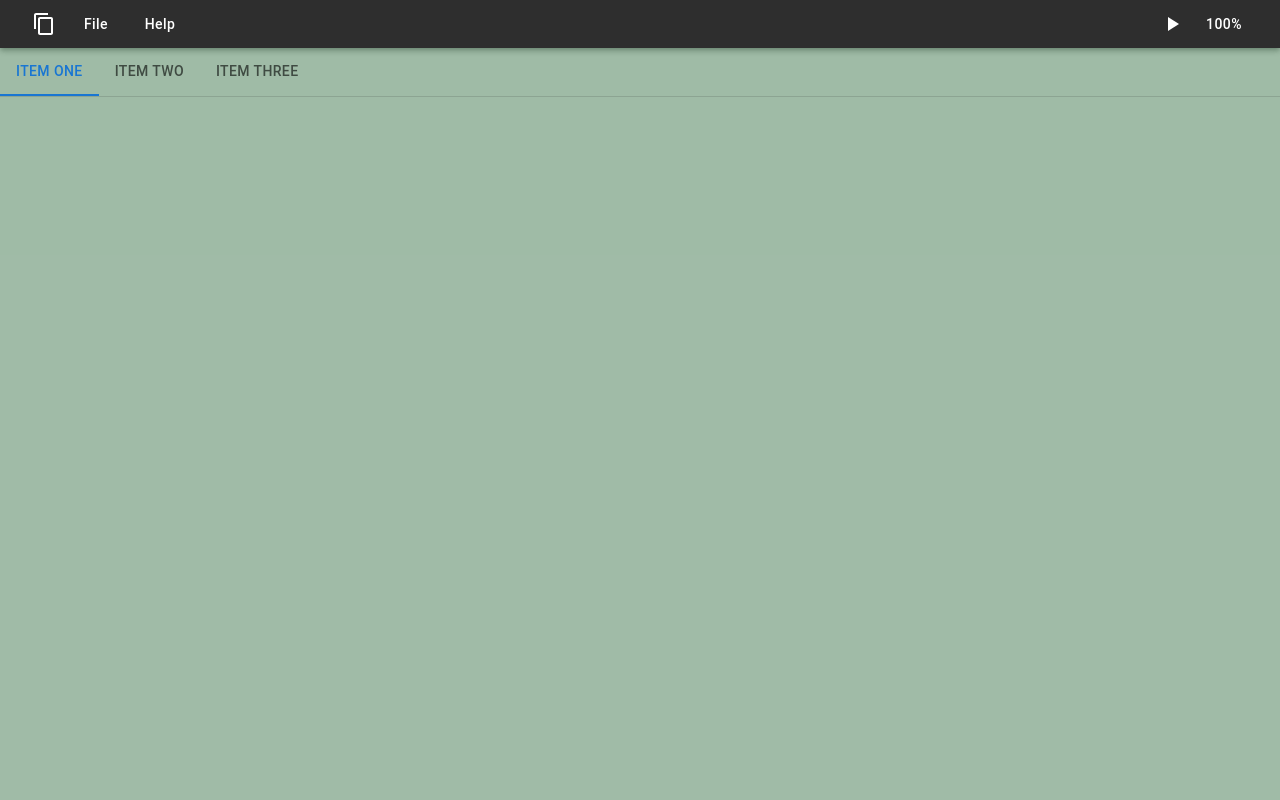
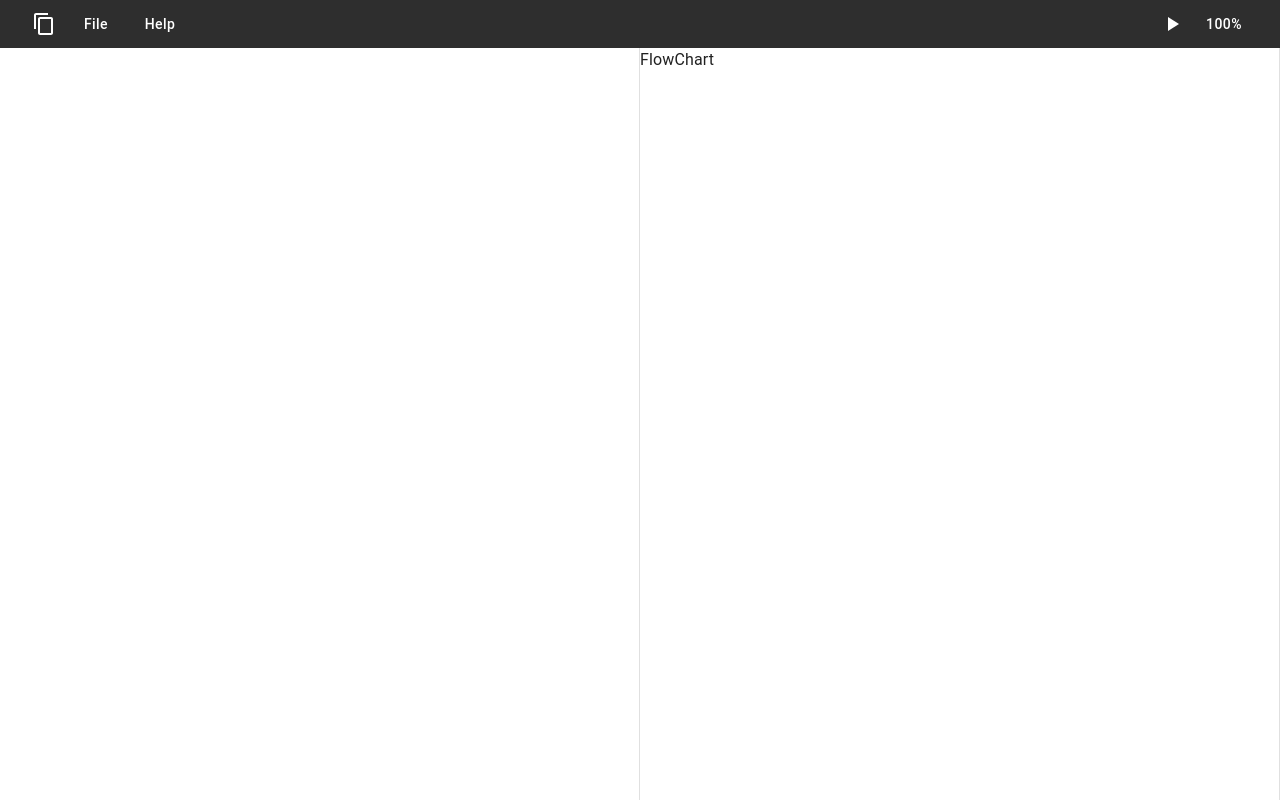
Before and after one commit to katsudon08/Floccha_frontend, a React (Vite) app: page / in a window 1280 px wide. Built offline with nearby package versions, Linux system fonts and the light colour scheme.

Commit message:
Tabの削除

```diff
--- a/src/App.tsx
+++ b/src/App.tsx
@@ -5,7 +5,6 @@ import Grid from '@mui/material/Grid';
 import { Create_page } from "./pages/Create_page"
 import { Header } from "./components/Header"
 import { Footer } from "./components/Footer"
-import { TabArea } from "./components/TabArea";
 
 function App() {
     const theme = createTheme({
@@ -37,13 +36,13 @@ function App() {
                 <Grid
                     container
                     direction="column"
-                    sx={{ minHeight: "100vh" }}
+                    sx={{ minHeight: "100vh", maxHeight: "100vh", minWidth: "100vh" }}
                 >
                     <Grid item xs="auto">
                         <Header />
                     </Grid>
                     <Grid item xs sx={{ backgroundColor: "#1526" }}>
-                        <TabArea />
+                        <Create_page />
                     </Grid>
                     {/* <Grid item xs sx={{backgroundColor: "#1526"}}> */}
                     {/* 生成画面を書く */}
--- a/src/components/TabArea.tsx
+++ /dev/null
@@ -1,78 +0,0 @@
-import React from 'react'
-import Tabs from '@mui/material/Tabs'
-import Tab from '@mui/material/Tab'
-import { Create_page } from '../pages/Create_page'
-import Box from '@mui/material/Box'
-import Typography from '@mui/material/Typography'
-
-interface TabPanelProps {
-    children?: React.ReactNode;
-    index: number;
-    value: number;
-}
-
-const TabPanel = (props: TabPanelProps) => {
-    const { children, index, value, ...other } = props;
-
-    return (
-        <div
-            role="tabpanel"
-            hidden={value !== index}
-            id={`tabpanel-${index}`}
-            aria-labelledby={`tab-${index}`}
-            {...other}
-        >
-            {value === index && (
-                <Box sx={{p: 3}}>
-                    <Typography>{children}</Typography>
-                </Box>
-            )}
-        </div>
-    );
-}
-
-const allyProps = (index: number) => {
-    return {
-        id: `tab-${index}`,
-        'aria-controls': `tabpanel-${index}`,
-    };
-}
-
-export const TabArea = () => {
-    const [value, setValue] = React.useState(0);
-
-    const handleChange = (event: React.SyntheticEvent, newValue: number) => {
-        setValue(newValue);
-    }
-
-    return (
-        // <Box sx={{ height: "100%", width: "100%", typography: 'body1' }}>
-        //     <TabContext value='1'>
-        //         <Box sx={{ height: "10%", borderBottom: 1, borderColor: 'divider', backgroundColor: "base_color.main" }}>
-        //         <TabList
-        //             textColor='secondary'
-        //         >
-        //             <Tab label="Item One" value="1" />
-        //             <Tab label="Item Two" value="2" />
-        //             <Tab label="Item Three" value="3" />
-        //         </TabList>
-        //         </Box>
-        //         <TabPanel value='1' sx={{ backgroundColor: "base_color.main", height: "90%", padding: 0 }}>
-        //             <Create_page />
-        //         </TabPanel>
-        //     </TabContext>
-        // </Box>
-
-        <Box sx={{width: "100%"}}>
-            <Box sx={{borderBottom: 1, borderColor: 'divider'}}>
-                <Tabs value={value}>
-                    <Tab label="Item one" {...allyProps(0)} />
-                    <Tab label="Item two" {...allyProps(1)} />
-                    <Tab label="Item three" {...allyProps(2)} />
-                </Tabs>
-            </Box>
-        </Box>
-
-        // TabとCreatePage
-    )
-}
--- a/src/pages/Create_page.tsx
+++ b/src/pages/Create_page.tsx
@@ -28,7 +28,7 @@ export const Create_page = () => {
 
                         {/* Draft.jsでのテキストエディタ */}
                         <Box sx={{
-                            height: "100%", width: "100%", maxWidth: "100%", minWidth: "100%", overflow: "auto",
+                            height: "100%", width: "100%", maxWidth: "100%", minWidth: "100%", overflow: "hidden",
                             backgroundColor: "base_color.main",
                             borderRight: 1, borderColor: 'divider'
                         }}>
```
